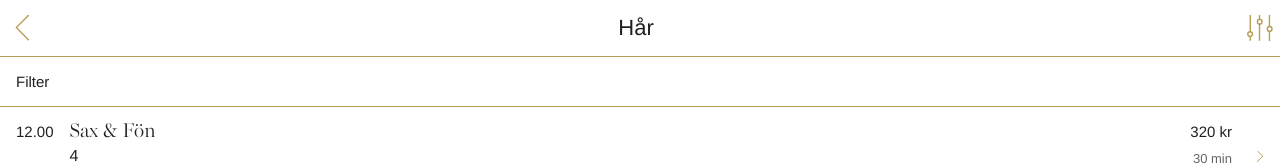
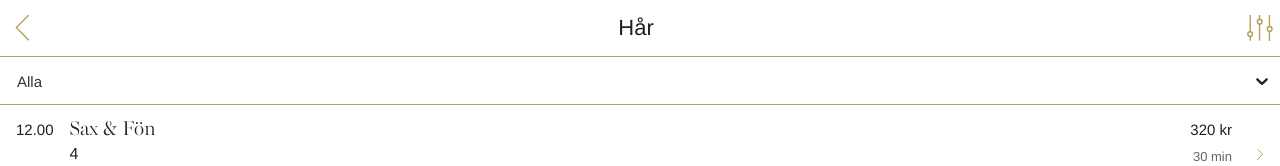
Before and after one commit to joakim-roos/techtest, a React (Create React App) app: page /salons in a window 1280 px wide. Shown: the top 166 px of the page. Built offline with nearby package versions, Linux system fonts and the light colour scheme; data requests are answered from the project's data file.

Commit message:
added react-select and added select-component + styling

```diff
--- a/package.json
+++ b/package.json
@@ -12,6 +12,7 @@
     "react-dom": "^16.13.1",
     "react-router-dom": "^5.1.2",
     "react-scripts": "3.4.1",
+    "react-select": "^3.1.0",
     "styled-components": "^5.1.0"
   },
   "scripts": {
--- a/src/Theme.js
+++ b/src/Theme.js
@@ -1,7 +1,7 @@
 import React from 'react'
 import { ThemeProvider } from 'styled-components'
 
-const theme = {
+export const theme = {
   colors: {
     bg_primary: '#ffffff',
     bg_secondary: '#f9f9f9',
--- /dev/null
+++ b/src/components/FilterDropdown/index.js
@@ -0,0 +1,108 @@
+import React, { useState } from 'react'
+import Select from 'react-select'
+
+import * as S from '../FilterDropdown/styles'
+
+/* const FilterSalons = (props) => {
+  const [isOpen, setIsOpen] = useState(false)
+
+  const toggleOpen = e => {
+    setIsOpen(!isOpen)
+  }
+
+  return (
+    <S.DropdownBox>
+      <S.DropdownButton
+        onClick={(e) => toggleOpen(e)}
+      >
+        Filter
+      </S.DropdownButton>
+      <S.DropdownContent open={isOpen}>
+        <S.Selection>Alla</S.Selection>
+        <S.Selection>Pris 0 - 250 kr</S.Selection>
+        <S.Selection>Pris 250 - 500 kr</S.Selection>
+        <S.Selection>Pris 500 - 750 kr</S.Selection>
+      </S.DropdownContent>
+    </S.DropdownBox>
+  )
+} */
+
+const filterOptions = [
+  { value: 'all', label: 'Alla' },
+  { value: '0-250', label: 'Pris 0 - 250 kr' },
+  { value: '250-500', label: 'Pris 250 - 500 kr' },
+  { value: '500-750', label: 'Pris 500 - 750 kr' },
+]
+
+const customStyles = {
+  option: (provided, state) => ({
+    ...provided,
+    borderBottom: '1px solid #eeeeee',
+    borderRadius: 0,
+    padding: 16,
+    backgroundColor: state.isSelected ? 'lightgrey' : 'white',
+    color: '#202020',
+  }),
+
+  control: () => ({
+    // none of react-select's styles are passed to <Control />
+    borderRadius: 0,
+    display: 'flex',
+    cursor: 'pointer',
+    justifyContent: 'space-between',
+    borderBottom: '1px solid #b69f58',
+    fontFamily: 'Helvetica Neue',
+    fontSize: '15px',
+  }),
+  indicatorSeparator: () => ({
+    display: 'none',
+  }),
+  menu: () => ({
+    borderRadius: 0,
+    fontSize: '15px',
+    margin: 0,
+    position: 'absolute',
+    top: '100%',
+    width: '100%',
+    boxSizing: 'border-box',
+
+  }),
+  valueContainer: () => ({
+    position: 'relative',
+    boxSizing: 'border-box',
+    overflow: 'hidden',
+    padding: '15px',
+    display: 'flex',
+    flex: 1,
+    flexWrap: 'wrap',
+    alignItems: 'center',
+  }),
+  container: (provided, state) => ({
+    ...provided,
+  })
+}
+
+
+const FilterSalons = (props) => {
+  const [isOpen, setIsOpen] = useState(false)
+
+  const toggleOpen = e => {
+    setIsOpen(!isOpen)
+  }
+
+  return (
+    <div style={{ position: 'relative' }}>
+      <Select
+        options={filterOptions}
+        styles={customStyles}
+        closeMenuOnSelect
+        defaultValue={filterOptions[0]}
+        isSearchable={false}
+      >
+
+      </Select>
+    </div>
+  )
+}
+
+export default FilterSalons
--- /dev/null
+++ b/src/components/FilterDropdown/styles.js
@@ -0,0 +1,36 @@
+import styled from 'styled-components';
+
+
+export const DropdownBox = styled.div`
+  font-family: 'Helvetica Neue';
+  position: relative;
+`;
+
+export const DropdownButton = styled.div`
+  padding: 1rem;
+  border: none;
+  width: 100%;
+  font-size: ${props => props.theme.fontSize.sm};
+  border-bottom: 1px solid ${props => props.theme.colors.gold};
+  cursor: pointer;
+`;
+
+
+export const DropdownContent = styled.div`
+  position: absolute;
+  z-index: 100%;
+  font-size: ${props => props.theme.fontSize.sm};
+  display: ${props => props.open ? 'block' : 'none'};
+
+  div:last-child {
+    border-bottom: 1px solid ${props => props.theme.colors.gold};
+  }
+`;
+
+export const Selection = styled.div`
+  padding: 1rem;
+  background-color: white;
+  min-width: 100vw;
+  border-bottom: 1px solid ${props => props.theme.colors.border_light};
+  cursor: pointer;
+`;
--- a/src/components/SalonList/index.js
+++ b/src/components/SalonList/index.js
@@ -1,5 +1,5 @@
 import React, { useEffect, useState } from 'react';
-import styled from 'styled-components'
+import FilterSalons from '../FilterDropdown'
 
 import * as Constant from '../../constants/assets'
 import * as S from './styles'
@@ -33,63 +33,6 @@ const StarRating = (props) => (
 )
 
 
-const DropdownBox = styled.div`
-  font-family: 'Helvetica Neue';
-  position: relative;
-`;
-
-const DropdownButton = styled.div`
-  padding: 1rem;
-  border: none;
-  width: 100%;
-  font-size: ${props => props.theme.fontSize.sm};
-  border-bottom: 1px solid ${props => props.theme.colors.gold};
-  cursor: pointer;
-`;
-
-
-const DropdownContent = styled.div`
-  position: absolute;
-  z-index: 100%;
-  font-size: ${props => props.theme.fontSize.sm};
-  display: ${props => props.open ? 'block' : 'none'};
-
-  div:last-child {
-    border-bottom: 1px solid ${props => props.theme.colors.gold};
-  }
-`;
-
-const Selection = styled.div`
-  padding: 1rem;
-  background-color: white;
-  min-width: 100vw;
-  border-bottom: 1px solid ${props => props.theme.colors.border_light};
-  cursor: pointer;
-`;
-
-const FilterSalons = (props) => {
-  const [isOpen, setIsOpen] = useState(false)
-
-  const toggleOpen = e => {
-    setIsOpen(!isOpen)
-  }
-
-  return (
-    <DropdownBox>
-      <DropdownButton
-        onClick={(e) => toggleOpen(e)}
-      >
-        Filter
-      </DropdownButton>
-      <DropdownContent open={isOpen}>
-        <Selection>Alla</Selection>
-        <Selection>Pris 0 - 250 kr</Selection>
-        <Selection>Pris 250 - 500 kr</Selection>
-        <Selection>Pris 500 - 750 kr</Selection>
-      </DropdownContent>
-    </DropdownBox>
-  )
-}
 
 function SalonList(props) {
   const [filterRange, setFilterRange] = useState([])
```
Also changed, not shown: 1 other file (tests, documents, lock files or other folders).
